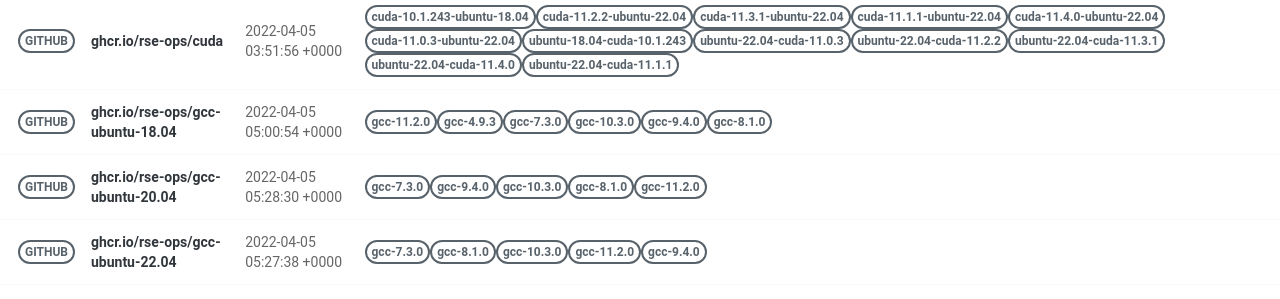
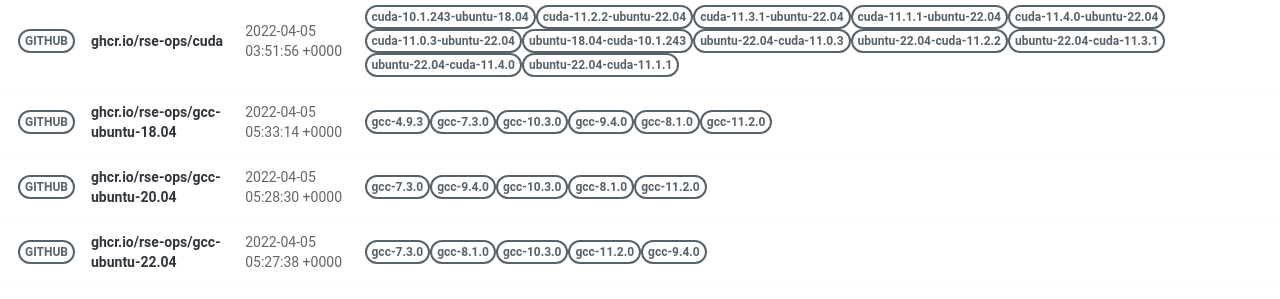
Before and after one commit to rse-ops/docker-images, a Jekyll site: the page built from pages/index.md, in a window 1280 px wide. Shown: the part 502-801 px from the top of the page. Built offline with Jekyll 4.4.1, drawn with Linux system fonts in a browser that asks for light colours; nearby versions of some CDN libraries.

Commit message:
Automated push to update library 2022-04-05

```diff
--- a/_library/ghcr.io-rse-ops-gcc-ubuntu-18.04.md
+++ b/_library/ghcr.io-rse-ops-gcc-ubuntu-18.04.md
@@ -1,14 +1,11 @@
 ---
 layout: container
 name: ghcr.io/rse-ops/gcc-ubuntu-18.04
-updated_at: 2022-04-05 05:00:54.299111
+updated_at: 2022-04-05 05:33:14.771915
 
 
 container_url: https://github.com/orgs/rse-ops/packages/container/package/gcc-ubuntu-18.04
 versions:
- - tag: gcc-11.2.0
-   dockerfile: https://github.com/rse-ops/docker-images/blob/main/ubuntu/gcc/Dockerfile
-   manifest: https://crane.ggcr.dev/manifest/ghcr.io/rse-ops/gcc-ubuntu-18.04:gcc-11.2.0
  - tag: gcc-4.9.3
    dockerfile: https://github.com/rse-ops/docker-images/blob/main/ubuntu/gcc/Dockerfile
    manifest: https://crane.ggcr.dev/manifest/ghcr.io/rse-ops/gcc-ubuntu-18.04:gcc-4.9.3
```
Also changed, not shown: other parts of _library/ghcr.io-rse-ops-gcc-ubuntu-18.04.md (+3 -0 lines).
